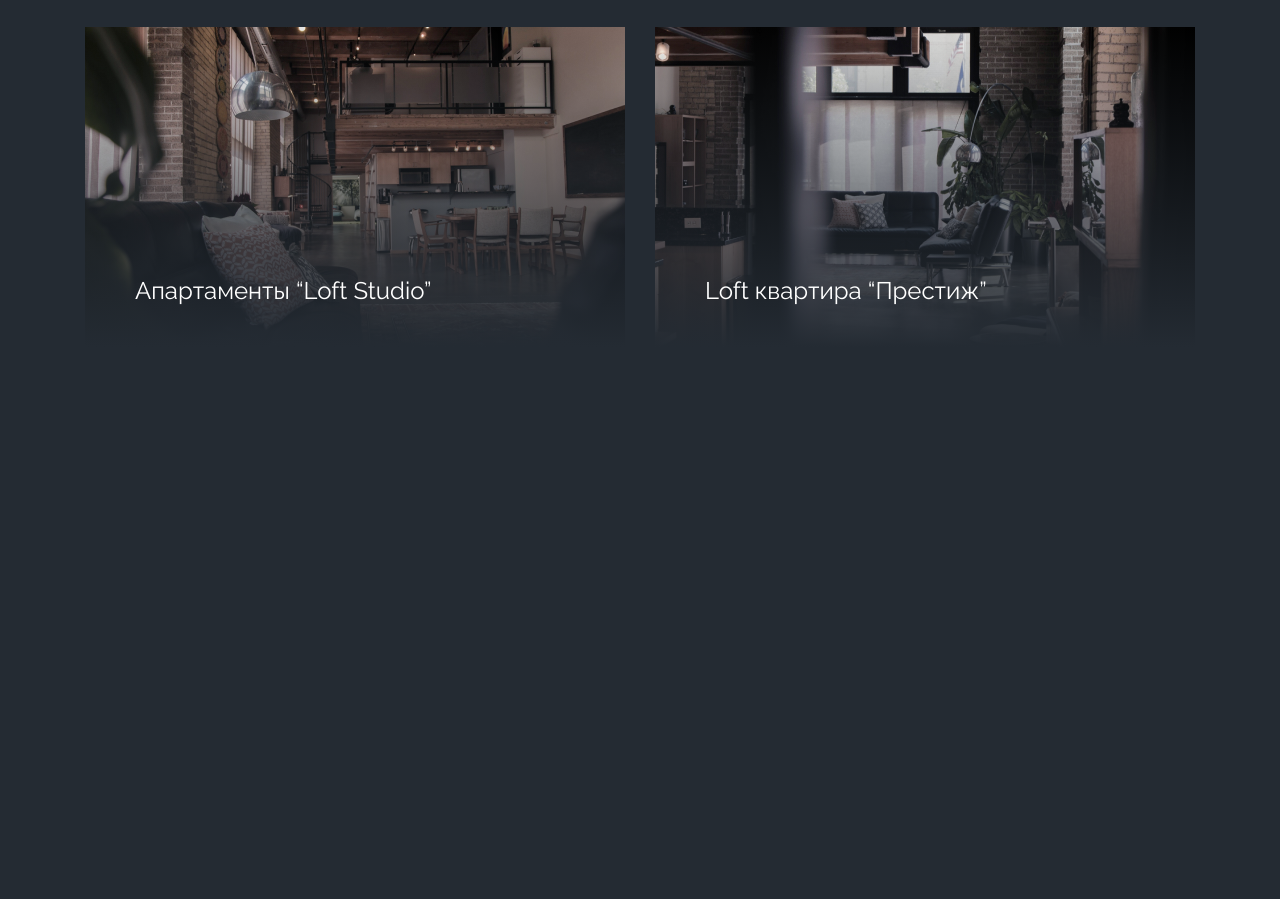
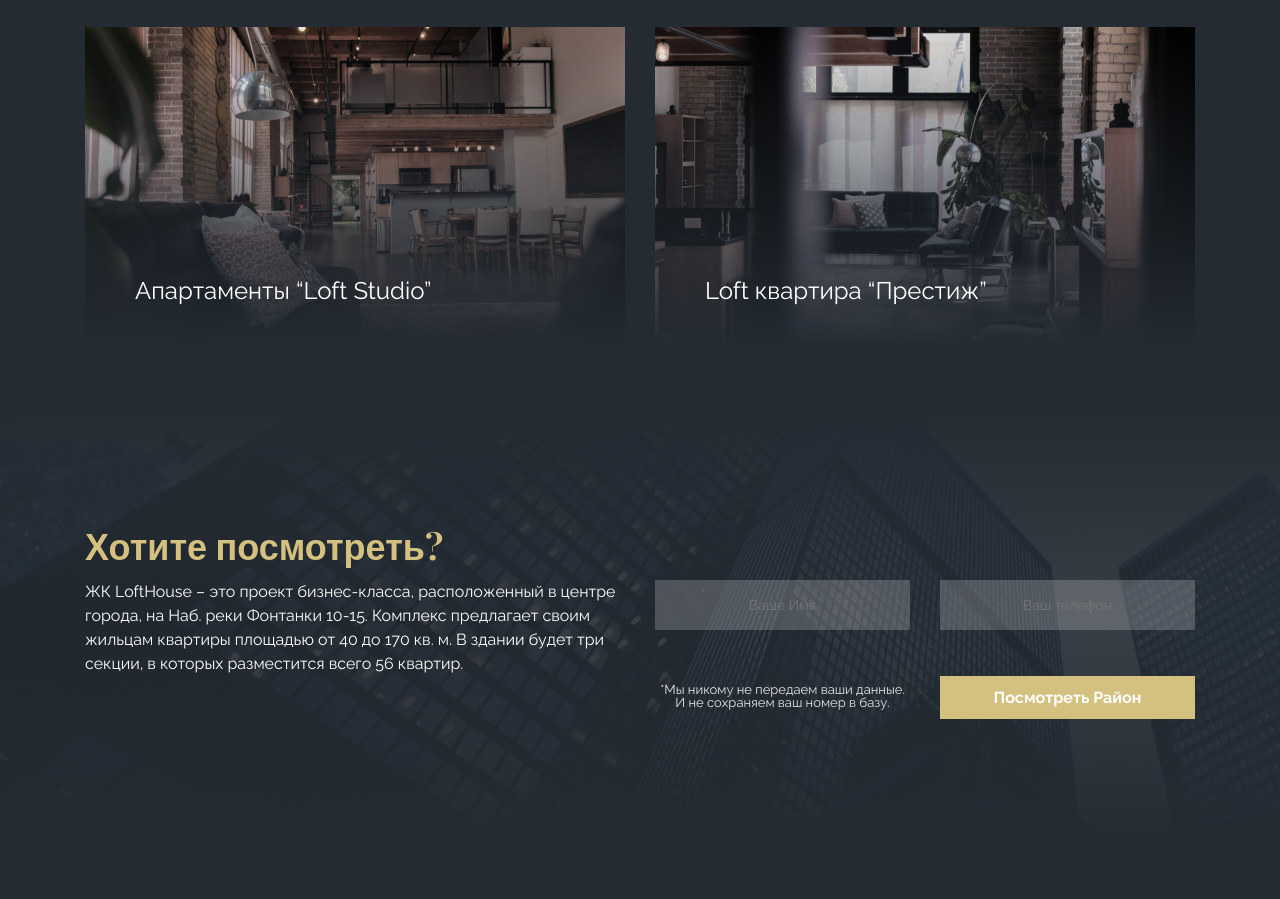
Before and after one commit to MonthuMont/tour-plan, a plain HTML site: page index.html in a window 1280 px wide. Shown: the part 1718-2617 px from the top of the page. Before the commit the page ends 2065 px from the top, so only its background shows below. Drawn offline with nearby package versions, Linux system fonts and the light colour scheme; files whose address does not match are found by name.

Commit message:
finished: section cta(form sec)

```diff
--- a/index.html
+++ b/index.html
@@ -119,6 +119,26 @@
                 </div>
             </div>
         </section>
+        <section class="cta ">
+            <div class="container">
+                <div class="cta__title">
+                    <h2 class="title-2">Хотите посмотреть?</h2>
+                </div>
+                <div class="cta__wrapper">
+                    <div class="cta__text">ЖК LoftHouse – это проект бизнес-класса, расположенный в центре города, на Наб. реки Фонтанки 10-15. Комплекс предлагает своим жильцам квартиры площадью от 40 до 170 кв. м. В здании будет три секции, в которых разместится всего 56 квартир.</div>
+                    <div class="cta__form">
+                        <form action="" class="form cta__form__grid">
+                            <input type="text" class="form__input" placeholder="Ваше Имя">
+                            <input type="tel" class="form__input" placeholder="Ваш телефон">
+                            <p class="form__privacy">*Мы никому не передаем ваши данные. <br>
+                                И не сохраняем ваш номер в базу.</p>
+                                <button type="submit" class="form__button">Посмотреть Район</button>
+                        </form>
+                    </div>
+                </div>
+            </div>
+        </section>
+
     </main>
 
 </body>
--- a/src/scss/base/_reset.scss
+++ b/src/scss/base/_reset.scss
@@ -1,3 +1,113 @@
+/* Reset and base styles  */
+* {
+  padding: 0px;
+  margin: 0px;
+  border: none;
+}
+
+*,
+*::before,
+*::after {
+  box-sizing: border-box;
+}
+
+/* Links */
+
+a,
+a:link,
+a:visited {
+  text-decoration: none;
+}
+
+a:hover {
+  text-decoration: none;
+}
+
+/* Common */
+
+aside,
+nav,
+footer,
+header,
+section,
+main {
+  display: block;
+}
+
+h1,
+h2,
+h3,
+h4,
+h5,
+h6,
+p {
+  font-size: inherit;
+  font-weight: inherit;
+}
+
+ul,
+ul li {
+  list-style: none;
+}
+
+img {
+  vertical-align: top;
+}
+
+img,
+svg {
+  max-width: 100%;
+  height: auto;
+}
+
+address {
+  font-style: normal;
+}
+
+/* Form */
+
+input,
+textarea,
+button,
+select {
+  font-family: inherit;
+  font-size: inherit;
+  color: inherit;
+  background-color: transparent;
+}
+
+input::-ms-clear {
+  display: none;
+}
+
+button,
+input[type="submit"] {
+  display: inline-block;
+  box-shadow: none;
+  background-color: transparent;
+  background: none;
+  cursor: pointer;
+}
+
+input:focus,
+input:active,
+button:focus,
+button:active {
+  outline: none;
+}
+
+button::-moz-focus-inner {
+  padding: 0;
+  border: 0;
+}
+
+label {
+  cursor: pointer;
+}
+
+legend {
+  display: block;
+}
 
 *,
 *::before,
@@ -10,10 +120,10 @@
 li {
   list-style: none;
 }
-ul{
-	margin:0;
-	padding:0;
-	list-style:none;
+ul {
+  margin: 0;
+  padding: 0;
+  list-style: none;
 }
 a,
 a:visited {
@@ -32,17 +142,16 @@ h6 {
   font-size: inherit;
 }
 img {
-  	vertical-align: top;
-	max-width:100%;
-
+  vertical-align: top;
+  max-width: 100%;
 }
 html,
-body{
+body {
   height: 100%;
 }
 html {
-  font-size: 16px;  /* по умолчанию */
+  font-size: 16px; /* по умолчанию */
 }
-body{
+body {
   line-height: 1;
 }
--- /dev/null
+++ b/src/scss/blocks/_cta.scss
@@ -0,0 +1,48 @@
+.cta {
+  background: linear-gradient(
+      180deg,
+      #242b33 10.42%,
+      rgba(36, 43, 51, 0) 50.52%,
+      #242b33 90.1%
+    ),
+    linear-gradient(0deg, rgba(36, 43, 51, 0.9), rgba(36, 43, 51, 0.9)),
+    url("./../img/cta/Rectangle.jpg"), #c4c4c4;
+  padding-top: 180px;
+  object-fit: cover;
+  max-height: 560px;
+  padding-bottom: 180px;
+
+  // .cta__title
+
+  &__title {
+    margin-bottom: 17px;
+  }
+
+  // .cta__wrapper
+
+  &__wrapper {
+    display: grid;
+    grid-template-columns: 1fr 1fr;
+    gap: 30px;
+  }
+
+  // .cta__text
+
+  &__text {
+    font-family: $font-main;
+    font-style: normal;
+    font-weight: 400;
+    font-size: 16px;
+    line-height: 1.5;
+    color: #fff;
+  }
+
+  // .cta__form
+
+  &__form {
+    color: #fff;
+  }
+}
+.cta-margin {
+  margin-bottom: 180px;
+}
--- /dev/null
+++ b/src/scss/blocks/_form.scss
@@ -0,0 +1,44 @@
+.form {
+  // .form__input
+
+  &__input {
+    height: 50px;
+    padding: 12px;
+    text-align: center;
+    background-color: rgba(255,255,255, 0.2  );
+
+    color: #bebebe;
+    cursor: pointer;
+    font-family: "Raleway";
+    font-style: normal;
+    font-weight: 400;
+    font-size: 14px;
+  }
+
+  // .form__privacy
+
+  &__privacy {
+    font-size: 13px;
+    color: #E7E7E7;
+    text-align: center;
+    padding-top: 7px;
+  }
+
+  // .form__button
+
+  &__button {
+    font-family: "Raleway";
+    font-style: normal;
+    font-weight: 700;
+    font-size: 16px;
+    padding: 12px;
+    background-color: #D4C17F;
+    text-align: center;
+  }
+}
+.cta__form__grid{
+    display: grid;
+    grid-template-columns: 1fr 1fr;
+    row-gap: 46px;
+    column-gap: 30px;
+}
--- a/src/scss/main.scss
+++ b/src/scss/main.scss
@@ -4,4 +4,6 @@
 @import "./blocks/header";
 @import "./blocks/benefits.scss";
 @import "./blocks/apartments.scss";
-@import "./blocks/card"
+@import "./blocks/card";
+@import "./blocks/cta";
+@import "./blocks/form"
```
Also changed, not shown: src/css/main.css, 1 other file.
